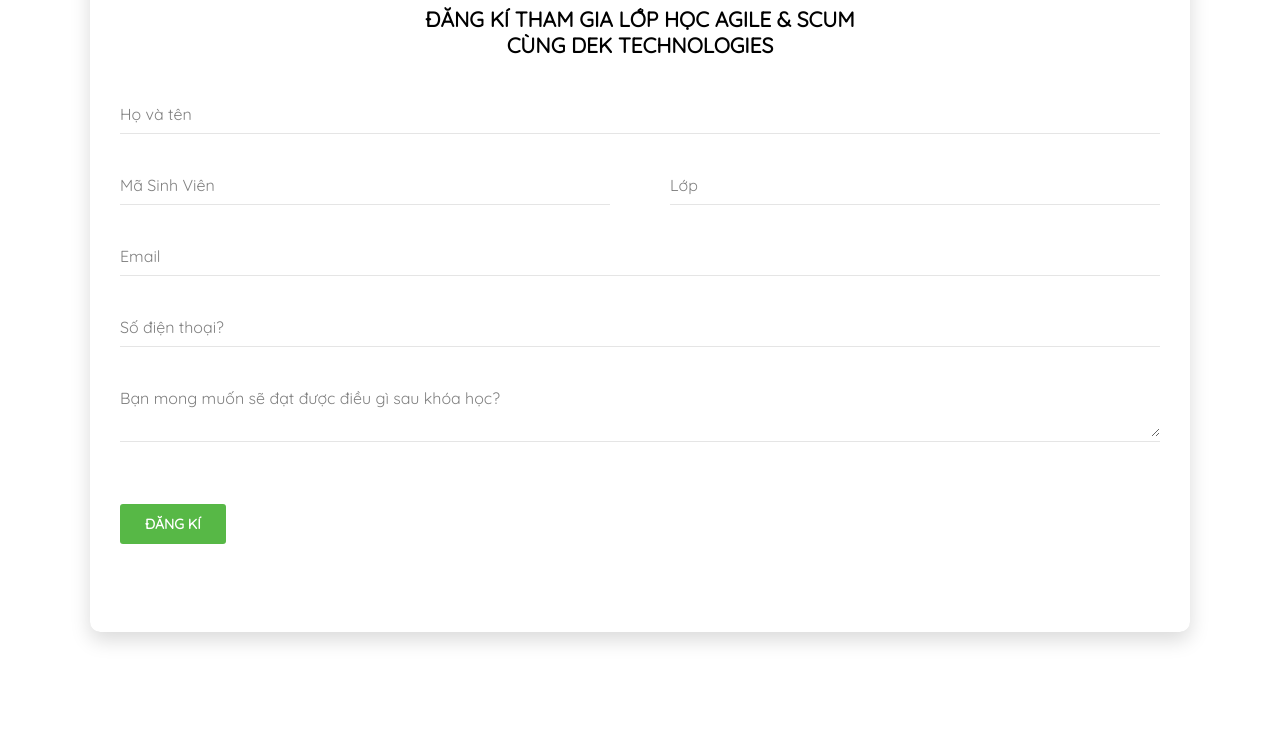
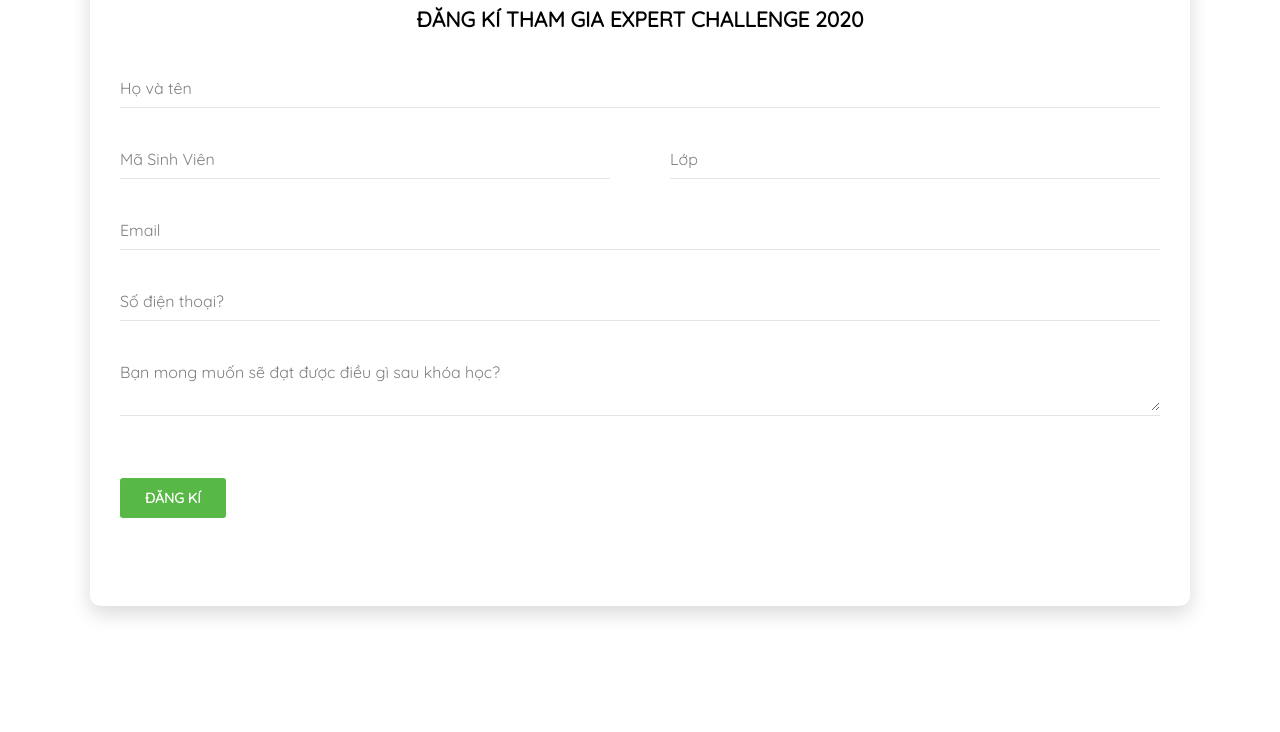
Before and after one commit to ithutech/expert_challenge_2020, a plain HTML site: page index.html in a window 1280 px wide. Shown: the part 371-1103 px from the top of the page. After the commit the page ends 1077 px from the top, so only its background shows below. Drawn offline with nearby package versions, Linux system fonts and the light colour scheme.

Commit message:
CAP NHAT

```diff
--- a/index.html
+++ b/index.html
@@ -4,7 +4,7 @@
     <meta charset="UTF-8">
     <meta name="viewport" content="width=device-width, initial-scale=1, shrink-to-fit=no">
     <meta name="keywords" content="ĐĂNG KÝ">
-    <title>LỚP HỌC AGILE & SCUM</title>
+    <title>EXPERT CHALLENGE 2020</title>
     <link href="vendor/mdi-font/css/material-design-iconic-font.min.css" rel="stylesheet" media="all">
     <link href="vendor/font-awesome-4.7/css/font-awesome.min.css" rel="stylesheet" media="all">
     <link href="css/main.css" rel="stylesheet" media="all">
@@ -30,7 +30,7 @@
                 <div class="card-body">
                     <div class="card-inside" style="padding:0 30px">
                     <br />
-                    <h2 class="title">ĐĂNG KÍ THAM GIA LỚP HỌC AGILE & SCUM<br> <strong>CÙNG DEK Technologies</strong></h2>
+                    <h2 class="title">ĐĂNG KÍ THAM GIA EXPERT CHALLENGE 2020<br> <strong></strong></h2>
                         <div class="input-group">
                             <input id="hovaten" class="input--style-2" type="text" placeholder="Họ và tên" name="hovaten">
                         </div>
```
